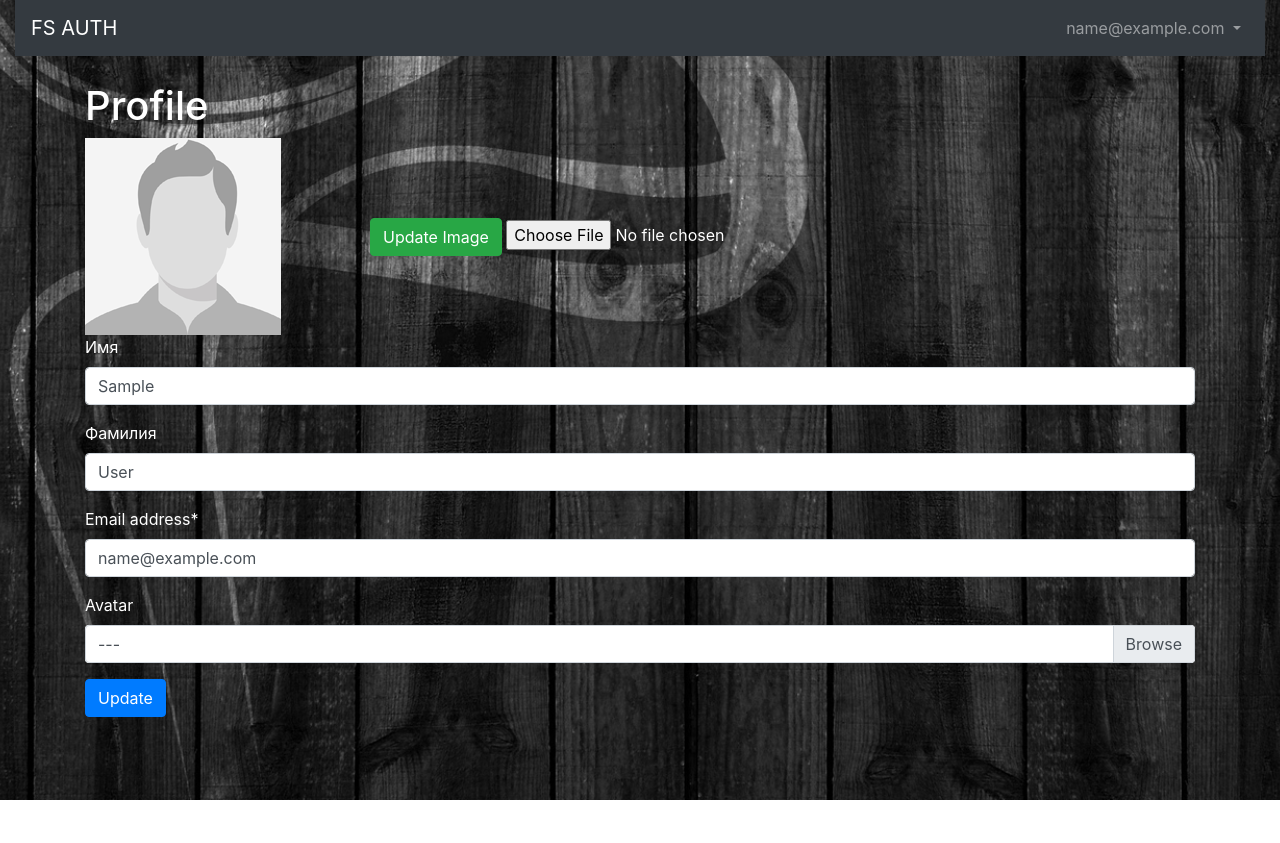
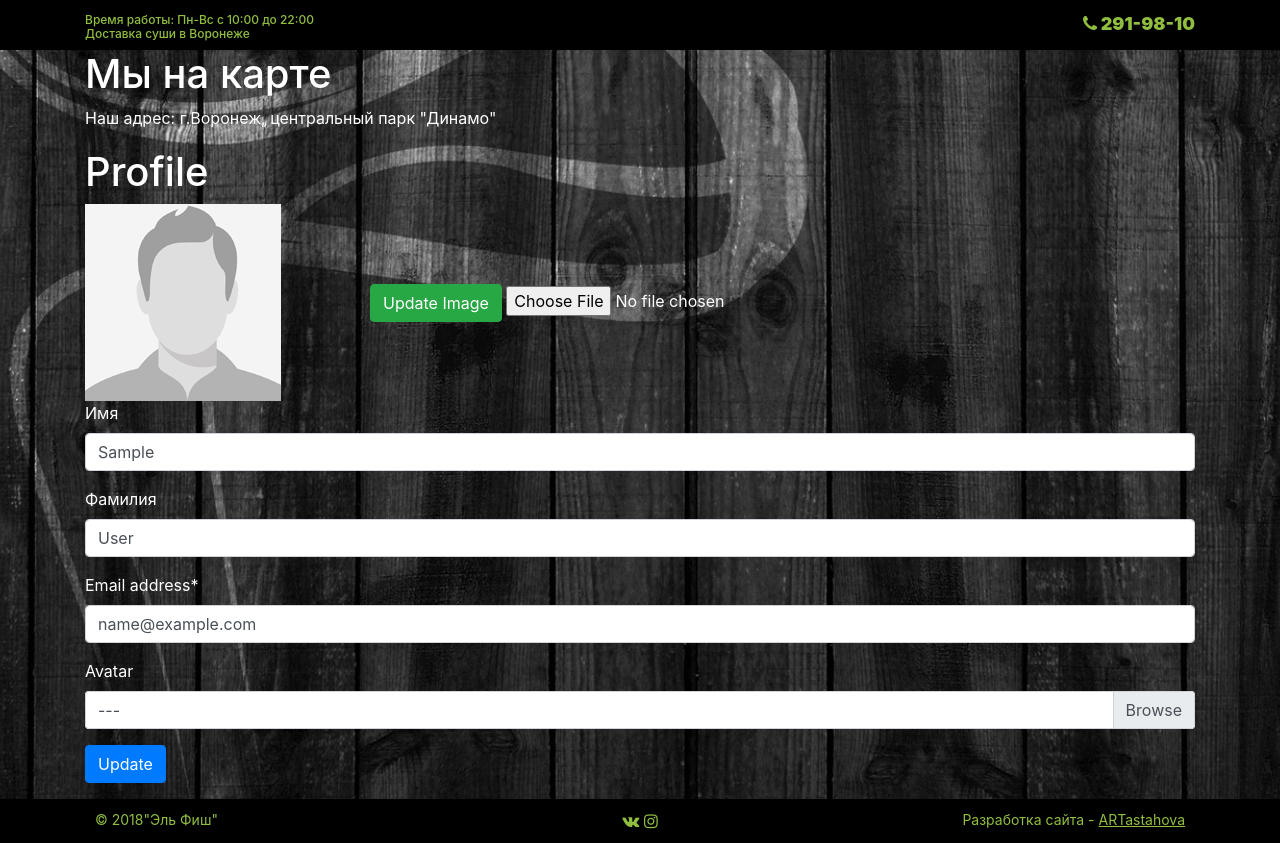
Before and after one commit to Ekaterina1993/sushi, a Django app: page /users/profile/ in a window 1280 px wide. Before the commit the page ends 800 px from the top, so only its background shows below. Run offline with Django 3.2, Linux system fonts and the light colour scheme; the visitor is signed in with stand-in values (Sample User, id 1); some libraries are stand-ins or nearby versions.

Commit message:
добавлен хедер,футер,доработаны карточки продукта

```diff
--- a/src/catalog/templates/catalog/elements/section_item.html
+++ b/src/catalog/templates/catalog/elements/section_item.html
@@ -5,7 +5,7 @@
 <div class="col-lg-3 col-md-3 col-sm-6 col-xs-6">
     <div class="item">
         <a href="{% url 'catalog:view_section' s.slug %}">
-            {% thumbnail s.image '100x100' crop="top" as im %}
+            {% thumbnail s.image '200x200' crop="top" as im %}
                <div class="ovHid">
                   <img src="{{ im.url }}" class="image">
                   </div>
--- a/src/static_override/css/main.css
+++ b/src/static_override/css/main.css
@@ -9,9 +9,55 @@ body {
 
 }
 
+.time {
+    color: #91be3f;
+    height: 50px;
+    /*    background: rgba(0, 0, 0, 0.71);*/
+    background: black;
+    margin-left: -2%;
+    margin-right: -2%;
+}
+
+.bold {
+    font-size: 18px;
+    font-weight: 900;
+    color: #91be3f;
+}
+
+
+.time h5.left {
+    float: left;
+    padding-top: 13px;
+    font-size: 12px;
+}
+
+.time h5.right {
+    float: right;
+    padding-top: 13px;
+    font-size: 12px;
+}
+
+a.numberup {
+    color: #91be3f;
+}
+
+a.numberup:hover {
+    color: white;
+    text-decoration: underline;
+}
+
+
+
+
+
+
+
+
+
+
 
 .item {
-    margin: 10px;
+    /*    margin: 10px;*/
     position: relative;
 
 }
@@ -90,9 +143,8 @@ p.price {
 
 p.left {
     float: left;
+    padding-top: 6%;
 }
-
-
 
 .button {
     text-decoration: none;
@@ -297,6 +366,54 @@ h1.page-title {
 
 input[type=number]::-webkit-inner-spin-button,
 input[type=number]::-webkit-outer-spin-button {
-  -webkit-appearance: none;
-  margin: 0;
+    -webkit-appearance: none;
+    /*    margin: 0;*/
 }
+
+
+
+
+.footer {
+    background-color: black;
+    max-width: auto;
+    margin-left: -2%;
+    margin-right: -2%;
+    /*    min-width: 100%;*/
+}
+
+.footer p {
+    color: #91be3f;
+    font-size: 14px;
+    font-weight: 400;
+    margin: 10px;
+}
+
+.web {
+    color: #91be3f;
+    text-decoration: underline;
+}
+
+.web:hover {
+    color: white;
+    text-decoration: underline;
+}
+
+.footer p.left {
+    padding: 0;
+}
+
+.footer p.right {
+    text-align: right;
+}
+
+.icons {
+    text-align: center;
+    margin: 10px 0px;
+}
+
+.social {
+    color: #91be3f;
+}
+.social:hover {
+    color: white;
+}
--- a/src/templates/base.html
+++ b/src/templates/base.html
@@ -1,44 +1,49 @@
-{% extends "initial.html" %}
-{% load static %}
+{% extends "initial.html" %} {% load static %} {% block body %}
 
-{% block body %}
 
-<nav class="navbar navbar-expand-md navbar-dark bg-dark mb-4">
-	<a class="navbar-brand" href="{% url 'home' %}">FS AUTH</a>
-	<button class="navbar-toggler" type="button" data-toggle="collapse" data-target="#navbarCollapse" aria-controls="navbarCollapse" aria-expanded="false" aria-label="Toggle navigation">
-		<span class="navbar-toggler-icon"></span>
-	</button>
-	<div class="collapse navbar-collapse" id="navbarCollapse">
-       {% if user.is_authenticated %}
-		<ul class="navbar-nav ml-auto">
-			<li class="nav-item">
-				<a class="nav-link dropdown-toggle" href="#" id="userMenu" data-toggle="dropdown" aria-haspopup="true" aria-expanded="false">
-                    {{ user.email }}
-                </a>
-				<div class="dropdown-menu dropdown-menu-right" aria-labelledby="userMenu">
-					<a class="dropdown-item" href="{% url 'users:change_password' %}">Change password</a>
-					<a class="dropdown-item" href="{% url 'users:profile' %}">Profile</a>
-					<div class="dropdown-divider"></div>
-					<a class="dropdown-item" href="{% url 'users:logout' %}">Log out</a>
+
+<div class="time">
+    <div class="container">
+        <div class="row">
+            <div class="col-md-12 col-12">
+                <h5 class="left">Время работы: Пн-Вс<span class="old">&nbsp;с 10:00 до 22:00</span><br>Доставка суши в Воронеже</h5>
+                <h5 class="right"><span class="bold">&nbsp;<a href="tel:291-98-10" class="numberup"><i class="fa fa-phone" aria-hidden="true"></i>&nbsp;291-98-10</a></span></h5>
             </div>
-			</li>
-		</ul>
-       {% else %}
-		<form class="form-inline ml-auto">
-			<a href="{% url 'users:login' %}" class="btn btn-outline-secondary">Log in</a>
-			<a href="{% url 'users:signup' %}" class="btn btn-primary ml-2">Sign up</a>
-		</form>
-       {% endif %}
+        </div>
+    </div>
+</div>
+
+
+
+
+<div class="menu">
+    <div class="container">
+        <div class="row">
+            <div class="col-md-12 col-xs-12 col-sm-12">
+                <h1>Мы на карте</h1>
+                <p>Наш адрес: г.Воронеж, центральный парк "Динамо"</p>
+
 
             </div>
-</nav>
+        </div>
+    </div>
+</div>
+
+
+
+
+
+
+
+
+
+
 <main role="main" class="container">
     <div class="row">
         <div class="col-md-12">
             {% for message in messages %}
             <div class="alert{% if message.tags %} alert-{% if message.tags == 'error' %}danger{% else %}{{ message.tags }}{% endif %}{% endif %} alert-dismissable">
-                <button type="button" class="close" data-dismiss="alert" aria-hidden="true">&#215;</button>
-                {{ message|safe }}
+                <button type="button" class="close" data-dismiss="alert" aria-hidden="true">&#215;</button> {{ message|safe }}
             </div>
             {% endfor %}
         </div>
@@ -49,7 +54,30 @@
         </div>
     </div>
 
-    {% block content %}
+    {% block content %} {% endblock %}
+</main>
+
+
+
+
+<div class="footer">
+    <div class="container">
+        <div class="row">
+            <div class="col-md-5 col-xs-5 col-lg-5 col-sm-5">
+                <p class="left">© 2018"Эль Фиш"</p>
+
+            </div>
+                <div class="col-md-2 col-xs-2 col-lg-2 col-sm-2 icons">
+                <span><a href="https://vk.ru" class="social"><i class="fa fa-vk" aria-hidden="true"></i></a></span>
+
+                <span><a href="https://istagram.com" class="social"><i class="fa fa-instagram" aria-hidden="true"></i></a></span>
+
+
+            </div>
+ <div class="col-md-5 col-xs-5 col-lg-5 col-sm-5">
+                <p class="right">Разработка сайта - <a href="mailto:astahova933@yandex.ru" class="web">ARTastahova</a></p>
+            </div>
+        </div>
+    </div>
+</div>
 {% endblock %}
-</main>
-{% endblock %}
--- a/src/templates/index.html
+++ b/src/templates/index.html
@@ -1,5 +1,7 @@
 {% extends 'base.html' %}
 {% load static %}
+
+
 
 {% block content %}
 <div class="row">
--- a/src/templates/initial.html
+++ b/src/templates/initial.html
@@ -16,7 +16,7 @@
 
     <link rel="stylesheet" href="{% static 'css/bootstrap.min.css' %}">
     <link rel="stylesheet" href="{% static 'css/main.css' %}">
-
+   <link rel="stylesheet" type="text/css" href="http://maxcdn.bootstrapcdn.com/font-awesome/4.2.0/css/font-awesome.min.css">
     {% endblock %}
   </head>
   <body>
```
Also changed, not shown: other parts of src/static_override/css/main.css (+46 -22 lines), src/catalog/templates/catalog/elements/product_item.html (+7 -1 lines), src/static_override/img/1.jpg (added), src/static_override/img/8172271_stock-photo-sushi-in-a-plate-on-a-black-background.jpg (added). Lines whose indentation alone changed are shown as unchanged.
